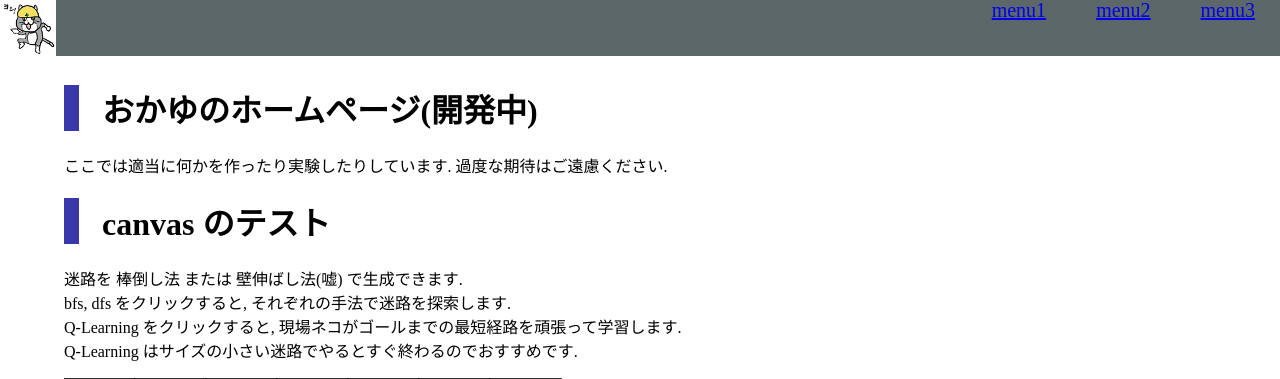
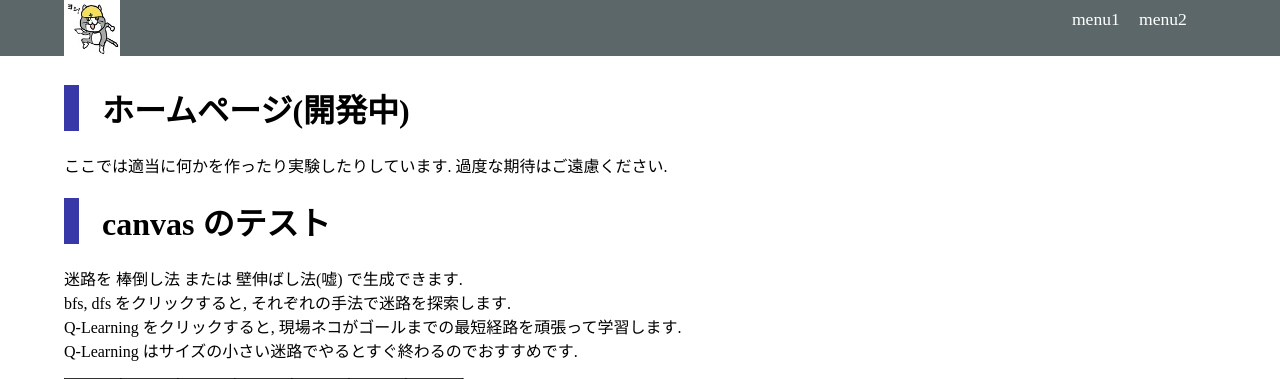
Before and after one commit to okayun/StarServer, a PHP site: page / in a window 1280 px wide. Shown: the top 379 px of the page. Run offline with PHP 8.4, Linux system fonts and the light colour scheme.

Commit message:
スターサーバー解約に伴ってcssやcanvasサイズなど調整した

```diff
--- a/header.php
+++ b/header.php
@@ -15,7 +15,7 @@
     <script src="./script/maze.js"></script>
     <script src="./script/test.js"></script>
 
-    <title> テスト </title>
+    <title> ホームページ(仮) </title>
 </head>
 
 <header>
@@ -24,11 +24,14 @@
             <img src="./img/icon.png" alt="logo">
         </div>
         <span class="menu-icon"><img src="./img/icon.png" alt="logo"></span>
+
         <div class="menu">
+
             <div class="menu-item"><a href="#menu1">menu1</a></div>
             <div class="menu-item"><a href="#menu2">menu2</a></div>
             <div class="menu-item"><a href="#menu3">menu3</a></div>
         </div>
+
     </div>
 </header>
 
--- a/script/maze.js
+++ b/script/maze.js
@@ -3,7 +3,7 @@ var Maze = {};
 
 Maze.HEIGHT = 6 + 1;
 Maze.WIDTH = 6 + 1;
-Maze.EDGE = 71; // デフォルトが 7x7 のため
+Maze.EDGE = 57; // デフォルトが 7x7 のため
 
 Maze.ACTION = 4;
 Maze.ALPHA = 0.05;
@@ -449,13 +449,13 @@ Maze.clearCanvas = function () {
 }
 
 Maze.allClearCanvas = function () {
-    ctx.clearRect(0, 0, 500, 500);
+    ctx.clearRect(0, 0, 400, 400);
 }
 
 Maze.changeSize = function () {
     Maze.HEIGHT = document.maze.maze_h.value;
     Maze.WIDTH = document.maze.maze_w.value;
-    Maze.EDGE = Math.min(Math.floor(500 / Math.max(Maze.HEIGHT, Maze.WIDTH)), 100);
+    Maze.EDGE = Math.min(Math.floor(400 / Math.max(Maze.HEIGHT, Maze.WIDTH)), 100);
     Maze.allClearCanvas();
     Maze.init();
     setTimeout('Maze.draw()', 200);
--- a/style/style.css
+++ b/style/style.css
@@ -1,5 +1,9 @@
 * {
     box-sizing: border-box;
+}
+
+a {
+    text-decoration: none;
 }
 
 /* ヘッダ */
@@ -9,7 +13,7 @@ header {
     background-color: rgba(24, 39, 42, 0.7);
     /* opacity: 0.5; */
     position: fixed;
-    z-index: 10;
+    /*z-index: 10;*/
 
     display: -webkit-flex;
     display: -webkit-box;
@@ -27,6 +31,7 @@ header {
     width: auto;
     height: 100%;
     float: left;
+    margin-left: 5%;
 }
 
 .global-menu .logo img {
@@ -36,19 +41,36 @@ header {
 }
 
 .menu {
+    height: 100%;
+    /*
+    width: 45%;
+    */
+    margin-right: 5%;
+    margin-left: 50%;
     float: right;
 }
 
-.menu .menu-item {
-    font-size: 20px;
+.menu-item {
+    font-size: 1.1em;
+    /*
+    height: 100%;
+    padding: 10px 25px 27px 25px;
+    float: left;
+    height: auto;
+    margin-right: 5%;
+    clear: both;
+    line-height: 100%;
+    float: left;
+    */
+    height: 100%;
+    padding: 0 5%;
+    display: inline-block;
+    transition-duration: 1s;
+}
+
+.menu-item a {
+    vertical-align: -45%;
     color: white;
-    float: left;
-    display: block;
-    line-height: 100%;
-    padding: 0 25px;
-    height: auto;
-    text-decoration: none;
-    transition-duration: 1s;
 }
 
 .menu-item:hover {
@@ -70,6 +92,7 @@ header {
         display: none;
     }
 
+    /*
     .logo {
         display: none;
     }
@@ -82,11 +105,7 @@ header {
         display: block;
         height: 64px;
     }
-
-    .menu {
-        display: none;
-    }
-
+    */
 }
 
 /* メインコンテンツ */
@@ -143,12 +162,14 @@ h2 {
     width: 100px;
 }
 
+/*
 @-webkit-keyframes slider {
     0% { transform: translateX(0); }
     33% { transform: translateX(-100px); }
     66% { transform: translateX(-200px); }
     100% { transform: translateX(0); }
 }
+*/
 
 .section {
     /*margin: 10% 5%;*/
--- a/top.php
+++ b/top.php
@@ -1,5 +1,5 @@
 
-    <h1> おかゆのホームページ(開発中) </h1>
+    <h1> ホームページ(開発中) </h1>
     ここでは適当に何かを作ったり実験したりしています. 過度な期待はご遠慮ください.
     <!--
     <h2> 画像 </h2>
@@ -21,7 +21,7 @@
             Q-Learning はサイズの小さい迷路でやるとすぐ終わるのでおすすめです.
         </p>
 
-        <canvas id="canvas_test" width="500" height="500">代替テキストです</canvas>
+        <canvas id="canvas_test" width="400" height="400">代替テキストです</canvas>
         <br>
         <p>水色のマスがゴールです.<p>
         <br>
```
Also changed, not shown: index.html (+6 -3 lines), config.php (line endings or trailing spaces), index.php (line endings or trailing spaces).
